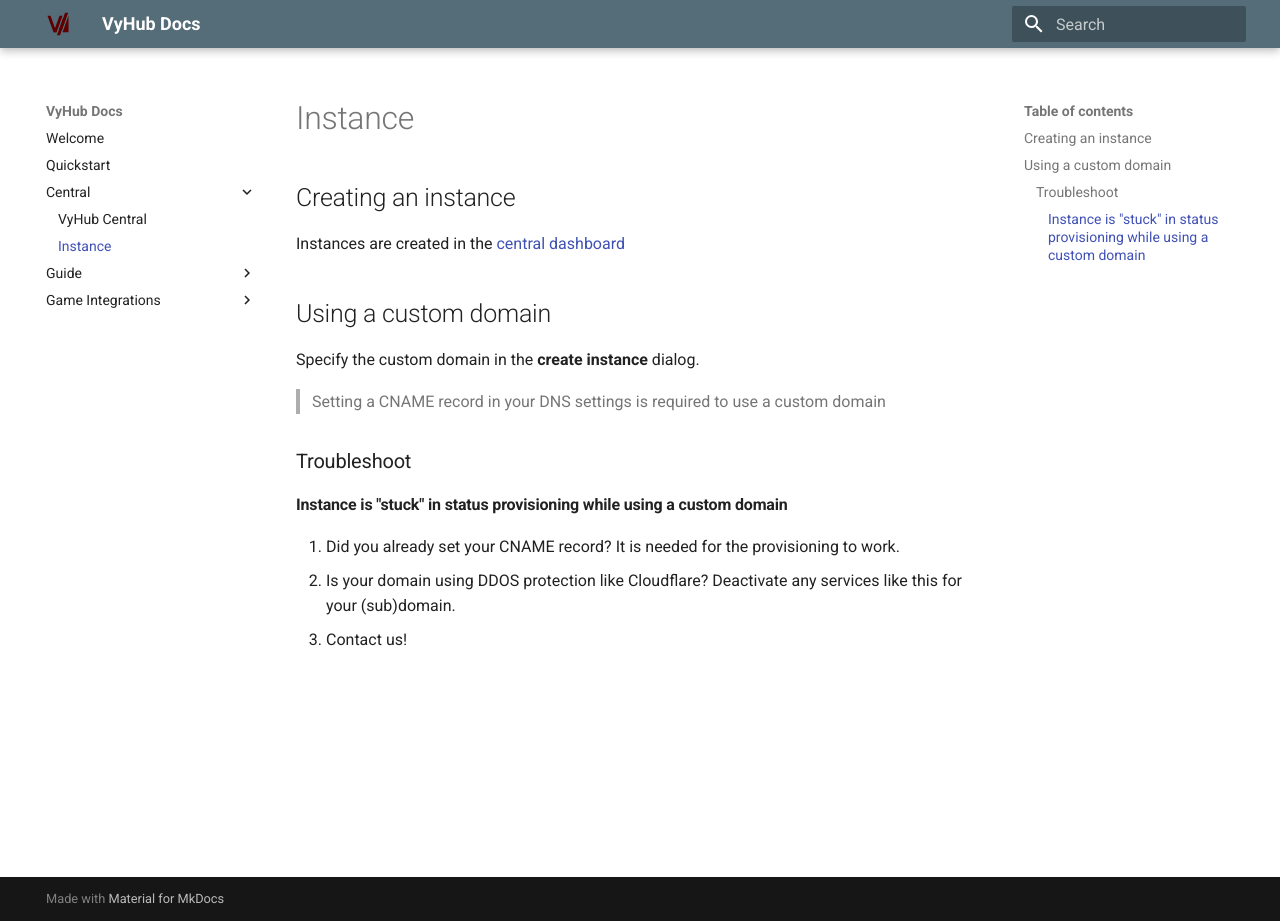
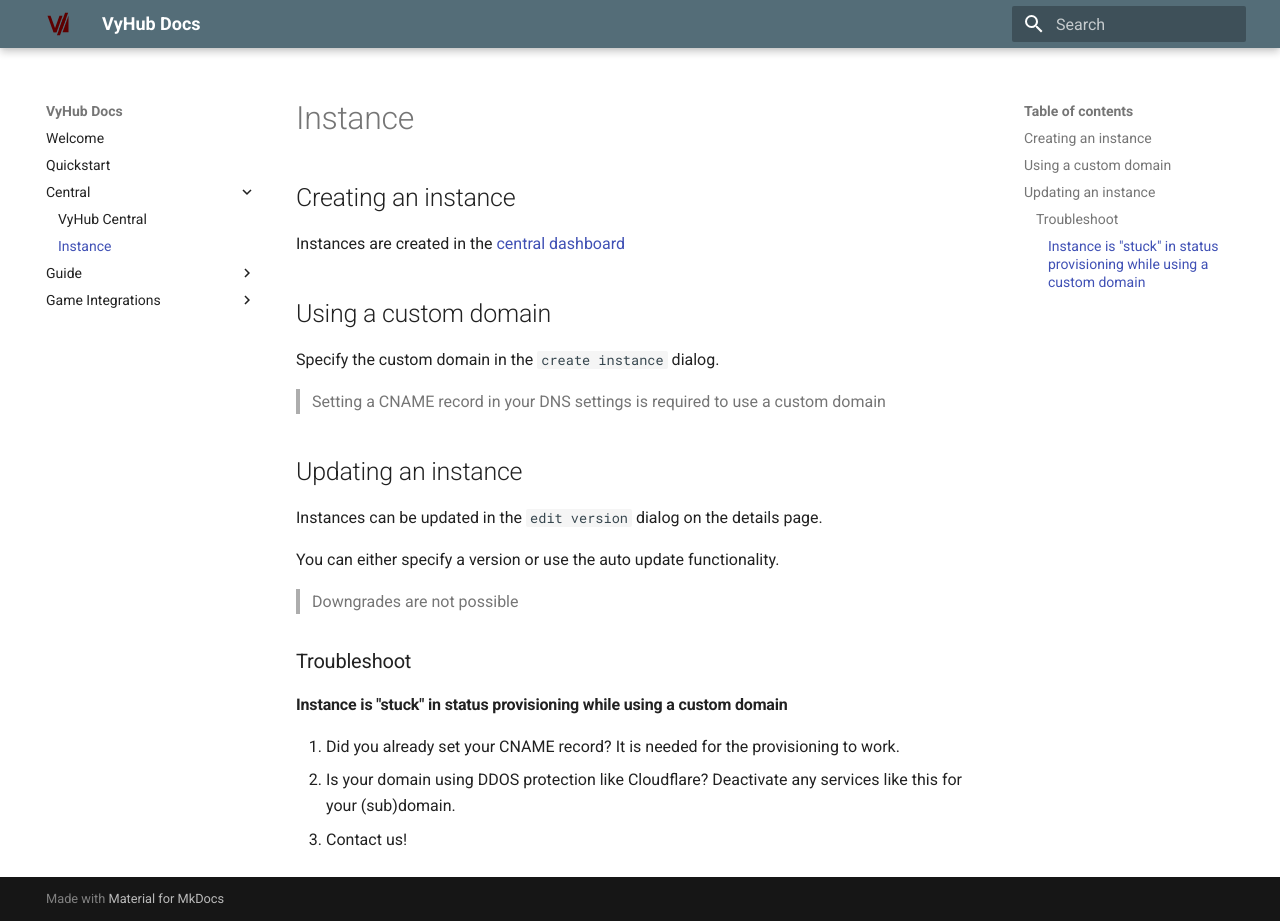
Before and after one commit to nyx-project/vyhub-documentation, an MkDocs documentation site: the page built from docs/central/instance.md, in a window 1280 px wide and 921 px high. Built offline with MkDocs 1.6.1 and Material for MkDocs 9.7.7, drawn with Linux system fonts in a browser that asks for light colours; the version menu is left out.

Commit message:
Add updating instances

```diff
--- a/docs/central/instance.md
+++ b/docs/central/instance.md
@@ -7,9 +7,18 @@ Instances are created in the [central dashboard](https://vyhub.net/dashboard)
 
 ## Using a custom domain
 
-Specify the custom domain in the **create instance** dialog.
+Specify the custom domain in the `create instance` dialog.
 
 > Setting a CNAME record in your DNS settings is required to use a custom domain
+
+## Updating an instance
+
+Instances can be updated in the `edit version` dialog on the details page.
+
+You can either specify a version or use the auto update functionality.
+
+> Downgrades are not possible
+
 
 ### Troubleshoot
 
```
